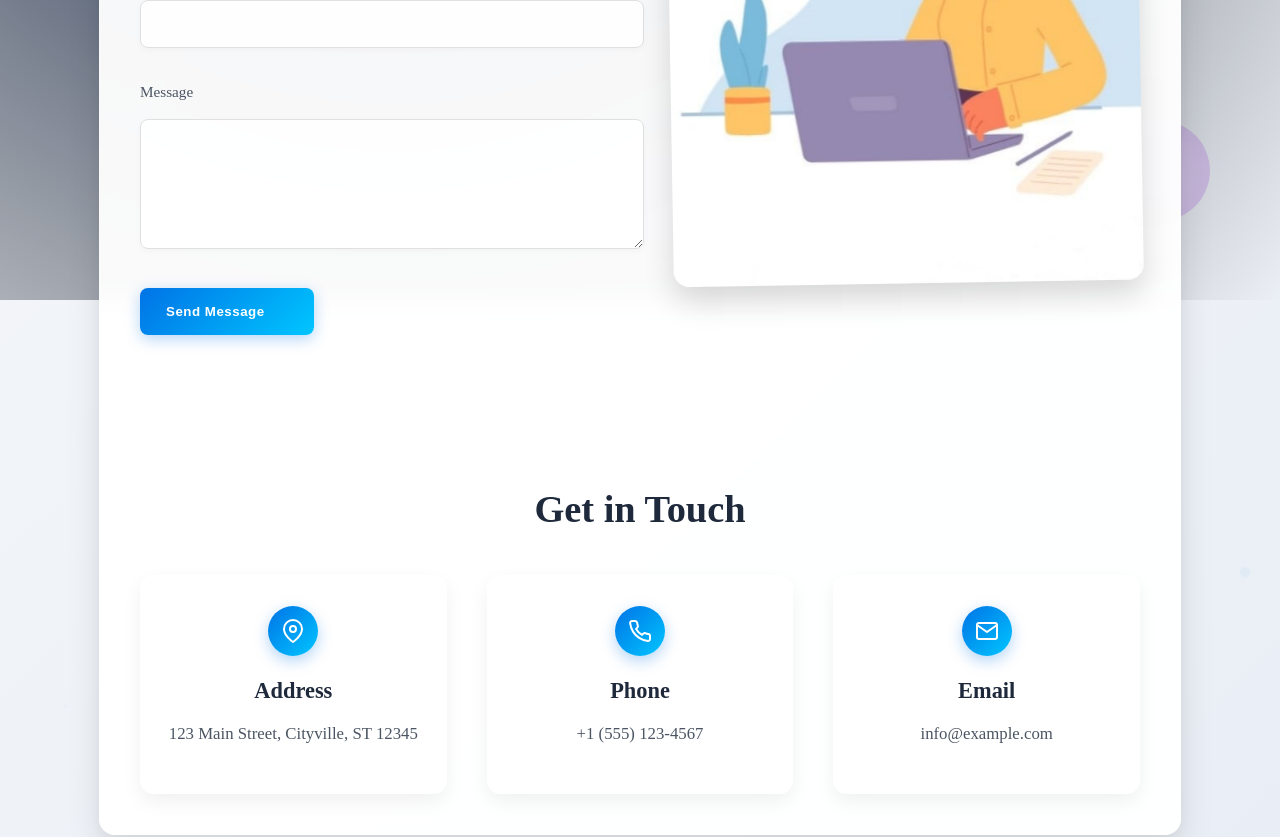
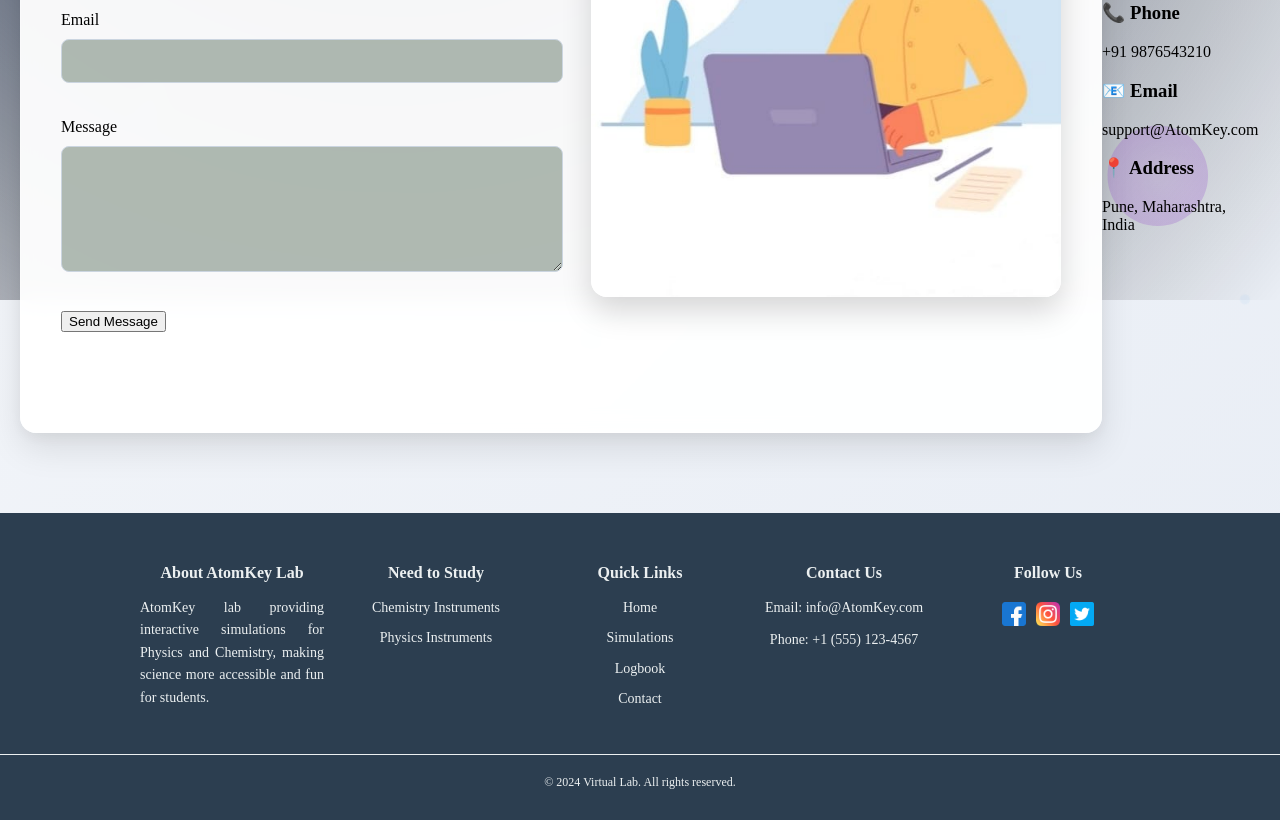
Before and after one commit to AtomKey-Lab/ExperimentHub, a React (Create React App) app: page /Contact in a window 1280 px wide. Shown: the part 500-1337 px from the top of the page. Built offline with nearby package versions, Linux system fonts and the light colour scheme.

Commit message:
contact update

```diff
--- a/src/view/Contact/Contact.jsx
+++ b/src/view/Contact/Contact.jsx
@@ -18,9 +18,7 @@ function Contact() {
   const [mousePosition, setMousePosition] = useState({ x: 0, y: 0 });
   const contactContainerRef = useRef(null);
 
-  // Animation effect when component mounts
   useEffect(() => {
-    // Ensure Background component is visible
     const backgroundElement = document.querySelector('.background');
     if (backgroundElement) {
       backgroundElement.style.opacity = '0.15';
@@ -39,10 +37,8 @@ function Contact() {
       }, 200 * index);
     });
 
-    // Add particles animation
     createParticles();
 
-    // Parallax effect for mouse movement
     const handleMouseMove = (e) => {
       if (contactContainerRef.current) {
         const containerRect = contactContainerRef.current.getBoundingClientRect();
@@ -59,7 +55,6 @@ function Contact() {
     };
   }, []);
 
-  // Create particles for background effect
   const createParticles = () => {
     const particlesContainer = document.createElement('div');
     particlesContainer.className = 'particles-container';
@@ -68,8 +63,6 @@ function Contact() {
     for (let i = 0; i < 30; i++) {
       const particle = document.createElement('div');
       particle.className = 'particle';
-
-      // Random positioning and timing
       const size = Math.random() * 8 + 2;
       particle.style.width = `${size}px`;
       particle.style.height = `${size}px`;
@@ -77,7 +70,6 @@ function Contact() {
       particle.style.top = `${Math.random() * 100}%`;
       particle.style.animationDuration = `${Math.random() * 20 + 10}s`;
       particle.style.animationDelay = `${Math.random() * 5}s`;
-
       particlesContainer.appendChild(particle);
     }
   };
@@ -93,158 +85,103 @@ function Contact() {
     e.preventDefault();
     setIsSubmitting(true);
 
-    // Simulate a message send action
     setTimeout(() => {
       console.log('Message sent:', formData);
       setIsSubmitting(false);
-
-      // Show success toast with animation
       toast.success('Message sent successfully!', {
         position: "top-right",
-        autoClose: 5000,
-        hideProgressBar: false,
-        closeOnClick: true,
-        pauseOnHover: true,
-        draggable: true,
-        progress: undefined,
-        className: 'animated-toast'
+        autoClose: 5000
       });
 
-      // Add confirmation animation
       const form = document.querySelector('.contact-form');
       form.classList.add('form-submitted');
-
       setTimeout(() => {
         form.classList.remove('form-submitted');
       }, 1500);
 
-      // Reset form after submission
       setFormData({ name: '', email: '', message: '' });
-    }, 2000); // Simulate network request delay
+    }, 2000);
   };
 
-  // Calculate parallax transform values based on mouse position
   const getParallaxStyle = (depth) => {
     if (!contactContainerRef.current) return {};
-
     const containerWidth = contactContainerRef.current.offsetWidth;
     const containerHeight = contactContainerRef.current.offsetHeight;
     const moveX = (mousePosition.x - containerWidth / 2) / containerWidth * depth;
     const moveY = (mousePosition.y - containerHeight / 2) / containerHeight * depth;
-
-    return {
-      transform: `translate(${moveX}px, ${moveY}px)`
-    };
+    return { transform: `translate(${moveX}px, ${moveY}px)` };
   };
 
   return (
     <div className="contact-page">
       <Navbar />
       <div className="body">
-        {/* The Background component needs to be properly placed */}
         <div className="background-wrapper">
           <Background />
         </div>
-        <div className="glowing-orb"></div>
         <div className="contact-container" ref={contactContainerRef}>
           <div className="contact-content">
-            {/* Contact Form Section */}
             <div className="contact-form animate-on-load">
               <h2 className="animate-text reveal-text">Contact Us</h2>
               <form onSubmit={handleSubmit}>
-                <div className="input-field animate-on-load">
-                  <label className="input-label">Name</label>
+                <div className="input-field">
+                  <label>Name</label>
                   <input
                     type="text"
-                    className="input-animate"
                     name="name"
                     value={formData.name}
                     onChange={handleChange}
                     required
                   />
-                  <span className="input-focus-effect"></span>
                 </div>
-                <div className="input-field animate-on-load">
-                  <label className="input-label">Email</label>
+                <div className="input-field">
+                  <label>Email</label>
                   <input
                     type="email"
-                    className="input-animate"
                     name="email"
                     value={formData.email}
                     onChange={handleChange}
                     required
                   />
-                  <span className="input-focus-effect"></span>
                 </div>
-                <div className="input-field animate-on-load">
-                  <label className="input-label">Message</label>
+                <div className="input-field">
+                  <label>Message</label>
                   <textarea
                     rows="4"
-                    className="input-animate"
                     name="message"
                     value={formData.message}
                     onChange={handleChange}
                     required
                   ></textarea>
-                  <span className="input-focus-effect textarea-effect"></span>
                 </div>
-                <button
-                  type="submit"
-                  className="send-button animate-on-load"
-                  disabled={isSubmitting}
-                >
-                  <span className="button-text">{isSubmitting ? 'Sending...' : 'Send Message'}</span>
-                  <span className="button-icon">→</span>
+                <button type="submit" disabled={isSubmitting}>
+                  {isSubmitting ? 'Sending...' : 'Send Message'}
                 </button>
               </form>
             </div>
-
-            {/* Contact Image with parallax effect */}
             <div className="contact-image animate-on-load" style={getParallaxStyle(15)}>
-              <div className="image-spotlight"></div>
-              <img src={contactImage} alt="Contact illustration" className="float-animation" />
-            </div>
-          </div>
-
-          {/* Get in Touch Section */}
-          <div className="get-in-touch">
-            <h2 className="get-in-touch-h2 animate-on-load reveal-text">Get in Touch</h2>
-            <div className="contact-info">
-              <div className="contact-box animate-on-load hover-lift" style={getParallaxStyle(5)}>
-                <div className="contact-box-icon">
-                  <svg xmlns="http://www.w3.org/2000/svg" width="24" height="24" viewBox="0 0 24 24" fill="none" stroke="currentColor" strokeWidth="2" strokeLinecap="round" strokeLinejoin="round">
-                    <path d="M21 10c0 7-9 13-9 13s-9-6-9-13a9 9 0 0 1 18 0z"></path>
-                    <circle cx="12" cy="10" r="3"></circle>
-                  </svg>
-                </div>
-                <h3 className="contact-box-h3">Address</h3>
-                <p className="contact-box-p">123 Main Street, Cityville, ST 12345</p>
-                <div className="box-glow"></div>
-              </div>
-              <div className="contact-box animate-on-load hover-lift" style={getParallaxStyle(10)}>
-                <div className="contact-box-icon">
-                  <svg xmlns="http://www.w3.org/2000/svg" width="24" height="24" viewBox="0 0 24 24" fill="none" stroke="currentColor" strokeWidth="2" strokeLinecap="round" strokeLinejoin="round">
-                    <path d="M22 16.92v3a2 2 0 0 1-2.18 2 19.79 19.79 0 0 1-8.63-3.07 19.5 19.5 0 0 1-6-6 19.79 19.79 0 0 1-3.07-8.67A2 2 0 0 1 4.11 2h3a2 2 0 0 1 2 1.72 12.84 12.84 0 0 0 .7 2.81 2 2 0 0 1-.45 2.11L8.09 9.91a16 16 0 0 0 6 6l1.27-1.27a2 2 0 0 1 2.11-.45 12.84 12.84 0 0 0 2.81.7A2 2 0 0 1 22 16.92z"></path>
-                  </svg>
-                </div>
-                <h3 className="contact-box-h3">Phone</h3>
-                <p className="contact-box-p">+1 (555) 123-4567</p>
-                <div className="box-glow"></div>
-              </div>
-              <div className="contact-box animate-on-load hover-lift" style={getParallaxStyle(15)}>
-                <div className="contact-box-icon">
-                  <svg xmlns="http://www.w3.org/2000/svg" width="24" height="24" viewBox="0 0 24 24" fill="none" stroke="currentColor" strokeWidth="2" strokeLinecap="round" strokeLinejoin="round">
-                    <path d="M4 4h16c1.1 0 2 .9 2 2v12c0 1.1-.9 2-2 2H4c-1.1 0-2-.9-2-2V6c0-1.1.9-2 2-2z"></path>
-                    <polyline points="22,6 12,13 2,6"></polyline>
-                  </svg>
-                </div>
-                <h3 className="contact-box-h3">Email</h3>
-                <p className="contact-box-p">info@example.com</p>
-                <div className="box-glow"></div>
-              </div>
+              <img src={contactImage} alt="Contact illustration" />
             </div>
           </div>
         </div>
+        <div className="get-in-touch-section">
+  <h2>Get in Touch</h2>
+  <div className="get-in-touch-boxes">
+    <div className="touch-box">
+      <h3>📞 Phone</h3>
+      <p>+91 9876543210</p>
+    </div>
+    <div className="touch-box">
+      <h3>📧 Email</h3>
+      <p>support@AtomKey.com</p>
+    </div>
+    <div className="touch-box">
+      <h3>📍 Address</h3>
+      <p>Pune, Maharashtra, India</p>
+    </div>
+  </div>
+</div>
+
       </div>
       <Footer />
       <ToastContainer />
```
